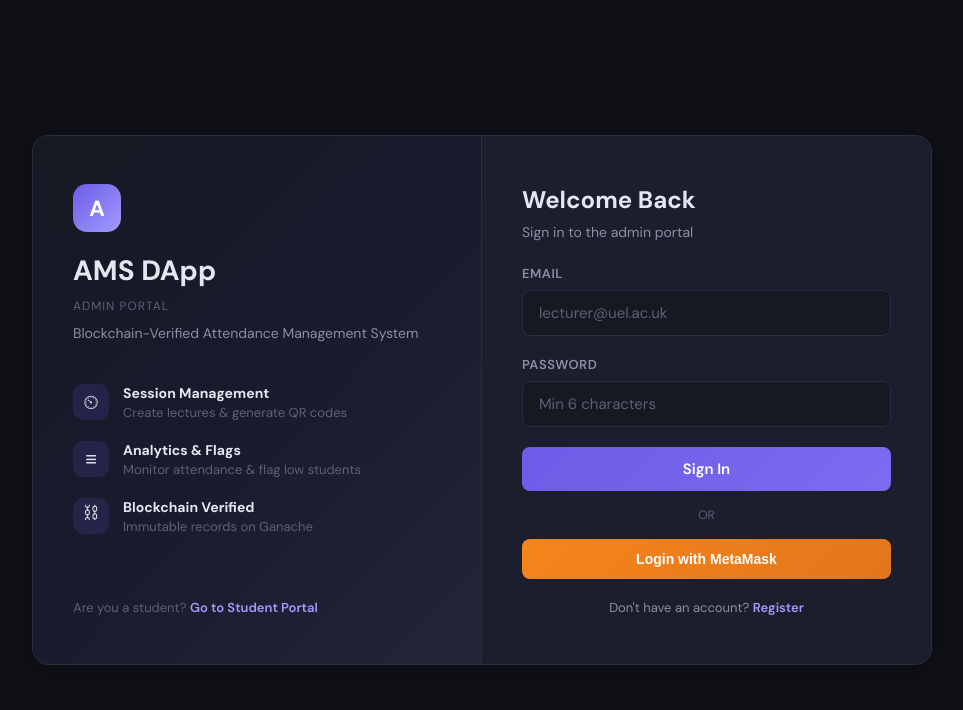
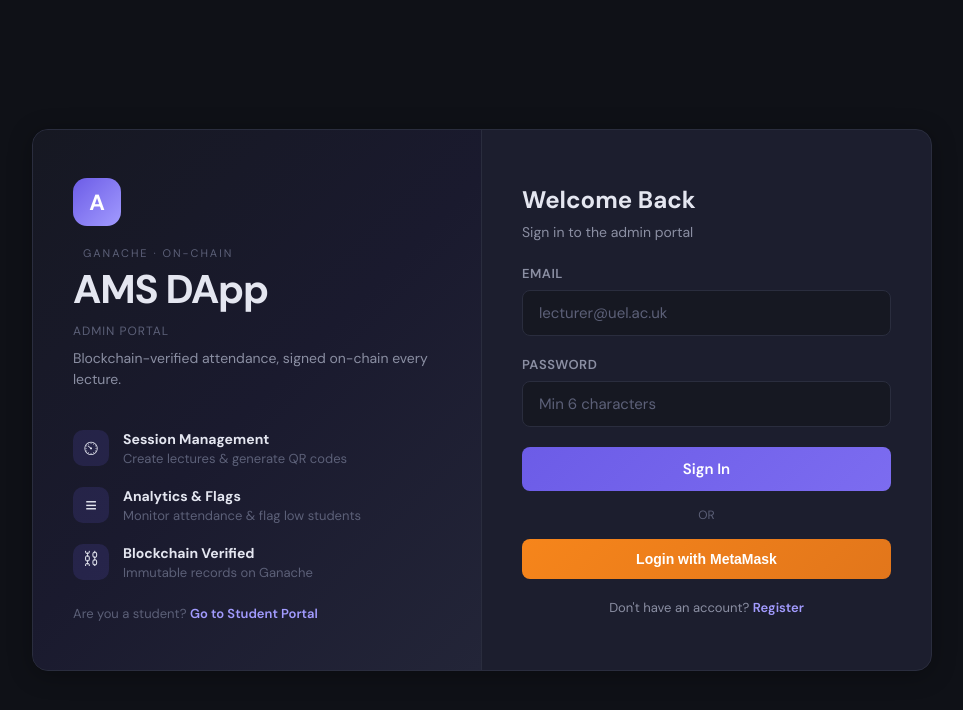
Before and after one commit to Amrindergithub/ams-backend, a React (Create React App) app in the folder frontend/: page /admin/login in a window 1280 px wide. Shown: the top 710 px of the page, without its empty margins (158-1121 px from the left). Built offline with nearby package versions, Linux system fonts and the light colour scheme.

Commit message:
style(theme): apply crypto-native class tweaks across core pages
Baseline pass over Login, Certificates, Students, MyCertificates, and
App.js to pick up the new crypto-native classNames before the main
stylesheet lands. No layout or behavioural changes.

```diff
--- a/frontend/src/App.js
+++ b/frontend/src/App.js
@@ -74,11 +74,16 @@ function App() {
           <Route path="/student/login" element={<Login onLogin={handleLogin} />} />
           <Route path="/student/register" element={<Login onLogin={handleLogin} />} />
           <Route path="/" element={
-            <div className="landing-page">
+            <div className="landing-page ambient-bg">
+              <div className="grid-overlay" />
               <div className="landing-container">
+                <div style={{ display: "inline-flex", alignItems: "center", gap: "10px", marginBottom: "20px", padding: "6px 14px", background: "var(--bg-glass)", border: "1px solid var(--border-color)", borderRadius: "999px", backdropFilter: "blur(12px)" }}>
+                  <span className="pulse-dot" />
+                  <span style={{ fontSize: "11px", color: "var(--text-secondary)", letterSpacing: "0.18em", textTransform: "uppercase", fontFamily: "var(--font-mono)" }}>Ganache &middot; on-chain</span>
+                </div>
                 <div className="login-brand-icon" style={{ width: "64px", height: "64px", fontSize: "28px", margin: "0 auto 24px" }}>A</div>
-                <h1 style={{ fontSize: "36px", marginBottom: "12px" }}>AMS DApp</h1>
-                <p style={{ color: "var(--text-secondary)", fontSize: "16px", marginBottom: "48px" }}>Blockchain-Verified Attendance Management System</p>
+                <h1 className="grad-text" style={{ fontSize: "52px", letterSpacing: "-0.04em", lineHeight: 1, marginBottom: "16px" }}>AMS DApp</h1>
+                <p style={{ color: "var(--text-secondary)", fontSize: "16px", marginBottom: "48px", lineHeight: 1.55, maxWidth: "520px", margin: "0 auto 48px" }}>Blockchain-verified attendance management. Every lecture signed on-chain, every certificate a collectible NFT.</p>
                 <div style={{ display: "flex", gap: "20px", justifyContent: "center" }}>
                   <a href="/admin/login" className="landing-btn landing-btn-admin">Admin / Lecturer Portal</a>
                   <a href="/student/login" className="landing-btn landing-btn-student">Student Portal</a>
--- a/frontend/src/pages/Certificates.js
+++ b/frontend/src/pages/Certificates.js
@@ -242,7 +242,7 @@ const Certificates = () => {
                             cursor: "pointer",
                             fontSize: "12px",
                             fontWeight: 600,
-                            fontFamily: "'DM Sans', sans-serif",
+                            fontFamily: "var(--font-sans)",
                           }}
                         >
                           {minting === s.studentId ? "Minting..." : `Mint ${eligible.name}`}
--- a/frontend/src/pages/Login.js
+++ b/frontend/src/pages/Login.js
@@ -200,11 +200,19 @@ const Login = ({ onLogin }) => {
             <div className={`login-brand-icon ${isAdminRoute ? "icon-admin" : "icon-student"}`}>
               {isAdminRoute ? "A" : "S"}
             </div>
-            <h1>AMS DApp</h1>
-            <p style={{ fontSize: "12px", color: "var(--text-muted)", marginBottom: "8px", textTransform: "uppercase", letterSpacing: "1px" }}>
+            <div style={{ display: "flex", alignItems: "center", gap: "10px", marginBottom: "8px" }}>
+              <span className="pulse-dot" />
+              <span style={{ fontSize: "11px", color: "var(--text-muted)", letterSpacing: "0.18em", textTransform: "uppercase" }}>
+                Ganache &middot; on-chain
+              </span>
+            </div>
+            <h1 className="grad-text" style={{ fontSize: "40px", letterSpacing: "-0.03em", lineHeight: 1.05, margin: 0 }}>
+              AMS DApp
+            </h1>
+            <p style={{ fontSize: "12px", color: "var(--text-muted)", margin: "12px 0 8px", textTransform: "uppercase", letterSpacing: "1px" }}>
               {isAdminRoute ? "Admin Portal" : "Student Portal"}
             </p>
-            <p>Blockchain-Verified Attendance Management System</p>
+            <p>Blockchain-verified attendance, signed on-chain every lecture.</p>
           </div>
           <div className="login-features">
             {isAdminRoute ? (
--- a/frontend/src/pages/MyCertificates.js
+++ b/frontend/src/pages/MyCertificates.js
@@ -113,7 +113,7 @@ const MyCertificates = () => {
                 <div style={{ textAlign: "left", fontSize: "13px" }}>
                   <div className="result-row">
                     <span className="label">Token ID</span>
-                    <span className="value" style={{ fontFamily: "'JetBrains Mono', monospace" }}>#{cert.tokenId}</span>
+                    <span className="value" style={{ fontFamily: "var(--font-mono)" }}>#{cert.tokenId}</span>
                   </div>
                   <div className="result-row">
                     <span className="label">Student ID</span>
--- a/frontend/src/pages/Students.js
+++ b/frontend/src/pages/Students.js
@@ -76,7 +76,7 @@ const Students = () => {
                 borderRadius: "6px",
                 cursor: "pointer",
                 fontSize: "12px",
-                fontFamily: "'DM Sans', sans-serif",
+                fontFamily: "var(--font-sans)",
               }}
             >
               {showFlaggedOnly ? "\u26A0 Flagged Only" : "Show Flagged"}
```
